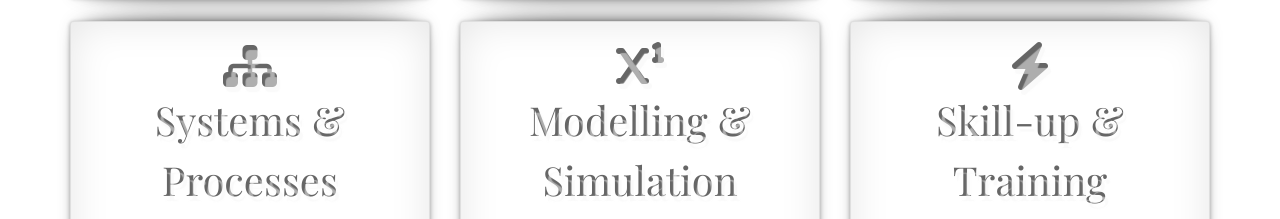
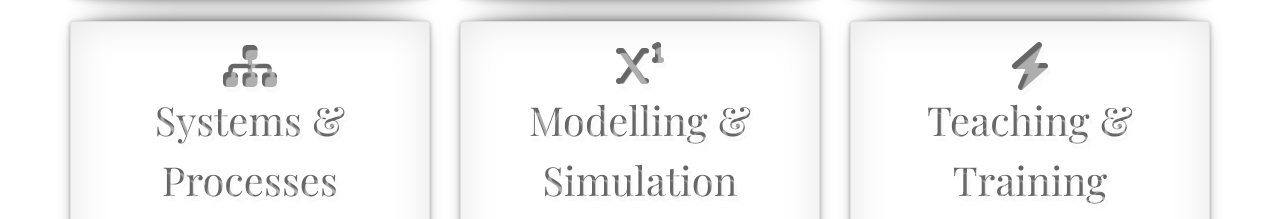
Before and after one commit to blueraaga/blueraaga.github.io, a plain HTML site: page index.html in a window 1280 px wide. Shown: the part 1797-2016 px from the top of the page. Drawn offline with nearby package versions, Linux system fonts and the light colour scheme; no server answers.

Commit message:
chore: edit text on work card

```diff
--- a/index.html
+++ b/index.html
@@ -286,7 +286,7 @@
               <!-- <img src="/static/image/c15.jpg" class="card-img-top" alt="..."> -->
               <div class="card-body">
                   <div class="d-flex justify-content-center engraved"><i class="fas fa-bolt fa-3x"></i></div>
-                  <div class="card-title text-center engraved">Skill-up & Training</div>
+                  <div class="card-title text-center engraved">Teaching & Training</div>
                 <p class="card-text">This is a longer card with supporting text below as a natural lead-in to additional content. This content is a little bit longer.</p>
                 <p class="card-text text-right"><small class="text-muted">Explore...</small></p>
               </div>
```
